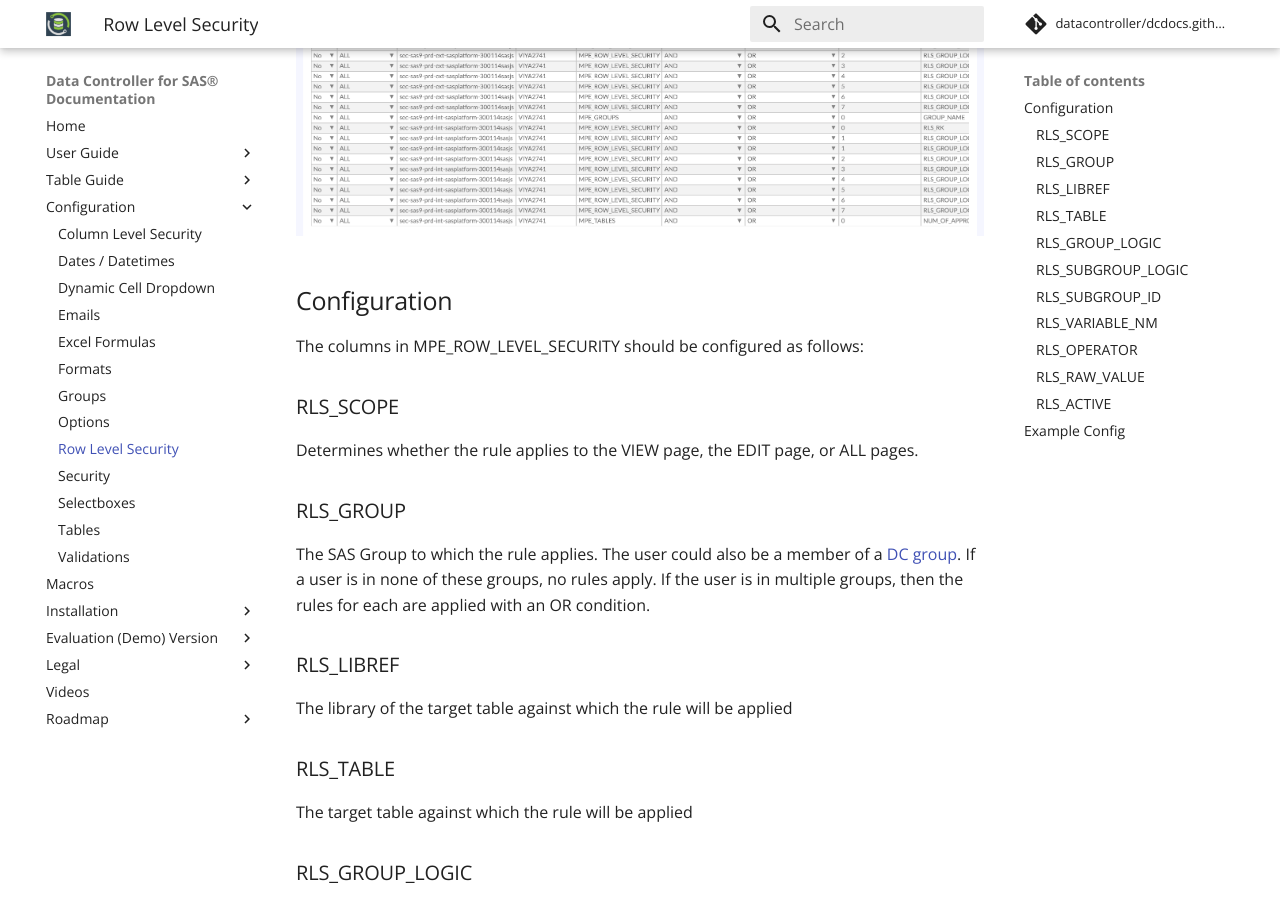
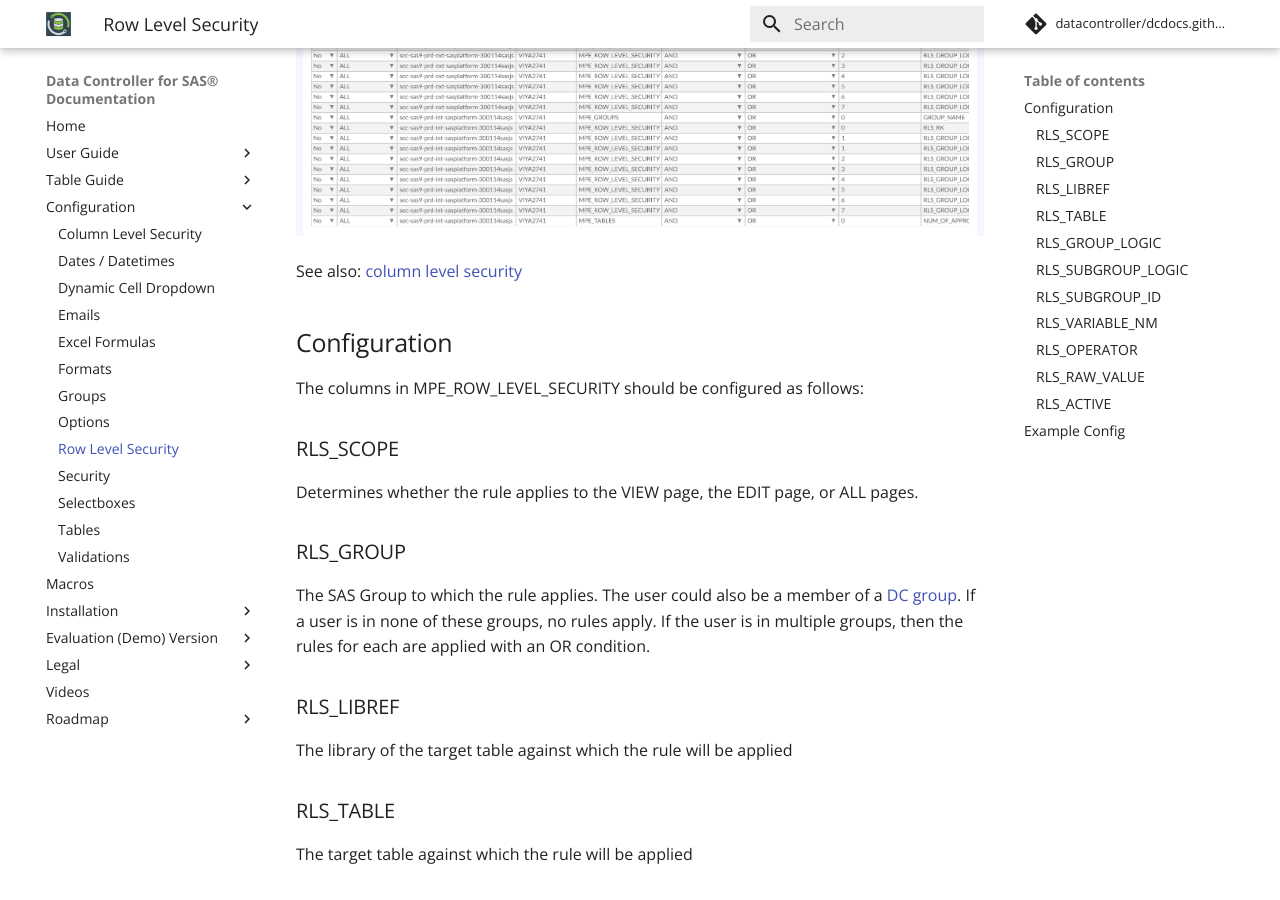
Before and after one commit to datacontroller/docs.datacontroller.io, an MkDocs documentation site: the page built from docs/row-level-security.md, in a window 1280 px wide and 900 px high, scrolled down 351 px. Built offline with MkDocs 1.6.1 and Material for MkDocs 9.7.7, drawn with Linux system fonts in a browser that asks for light colours; comment, search, counter and statistics services are not loaded.

Commit message:
Update row-level-security.md

```diff
--- a/docs/row-level-security.md
+++ b/docs/row-level-security.md
@@ -10,6 +10,8 @@
 Row level security is implemented through the configuration of filter queries, that are applied at backend.  This provides a very flexible way to restrict rows - you can restrict rows for any table in SAS, be that a dataset or a database.
 
 ![](img/rls_table.png)
+
+See also: [column level security](/column-level-security/)
 
 ## Configuration
 
```
